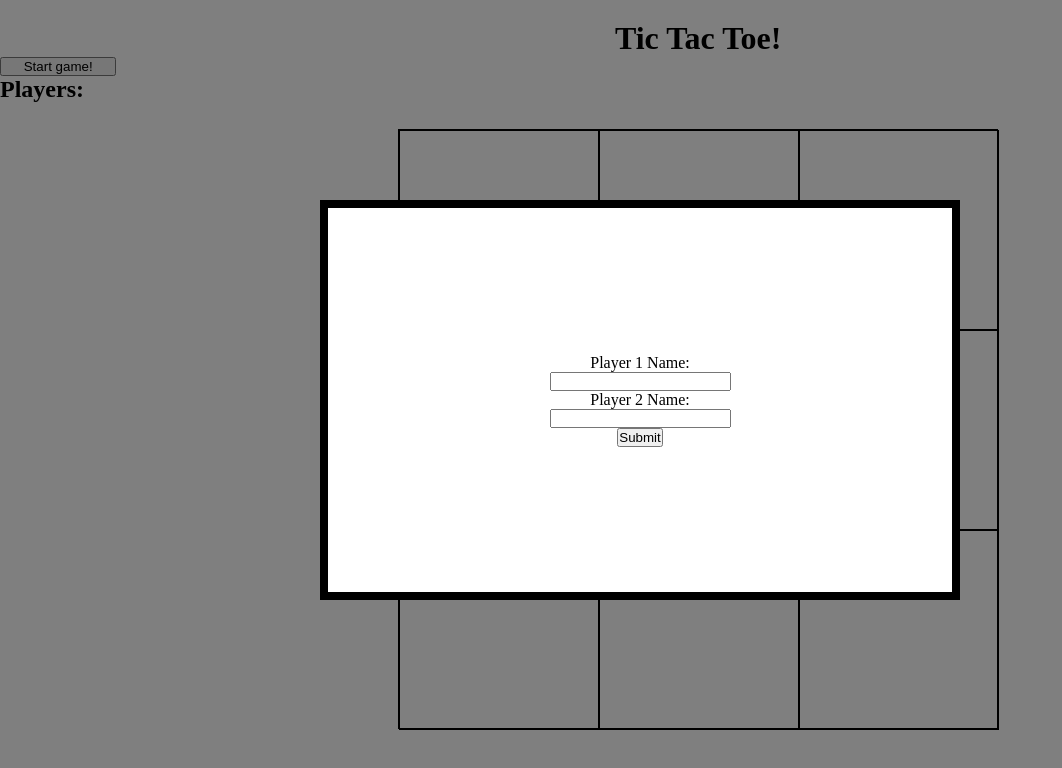
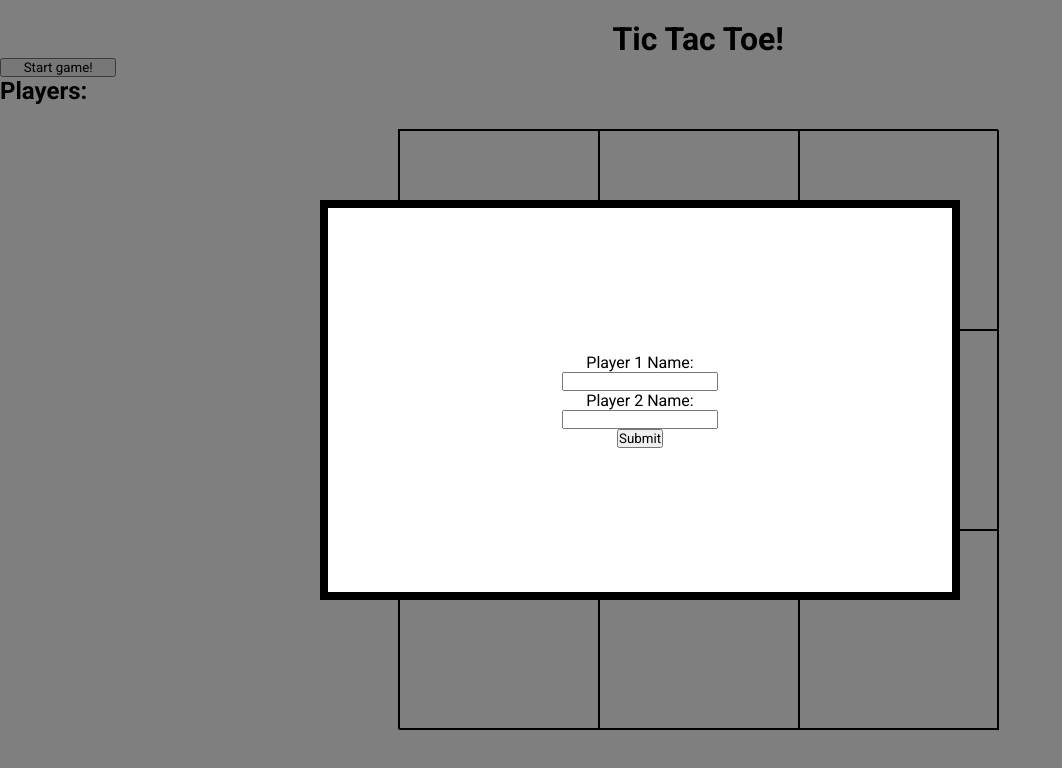
Before and after one commit to peter-bachowski/Tic-Tac-Toe, a plain HTML site: page index.html in a window 1280 px wide. Both pictures are taken after a click on the button "Start game!". Shown: the whole page, without its empty margins (0-1062 px from the left). Drawn offline with Linux system fonts and the light colour scheme.

Commit message:
Edit some functions in js file, fix cell array

```diff
--- a/index.html
+++ b/index.html
@@ -1,13 +1,17 @@
 <!DOCTYPE html>
 <html lang="en">
+
 <head>
   <meta charset="UTF-8">
   <meta http-equiv="X-UA-Compatible" content="IE=edge">
   <meta name="viewport" content="width=device-width, initial-scale=1.0">
   <title>Tic-Tac-Toe!</title>
   <link href="styles.css" rel="stylesheet" type="text/css">
+  <link rel="stylesheet" type="text/css" href="https://fonts.googleapis.com/css?family=Roboto" />
+  <link href="https://fonts.googleapis.com/css2?family=Roboto:wght@700&display=swap" rel="stylesheet">
   <script src="script.js" defer></script>
 </head>
+
 <body>
   <div id="container">
     <h1>Tic Tac Toe!</h1>
@@ -21,14 +25,14 @@
     </div>
   </div>
   <div id="lightbox">
-        <div id="formContainer">
+    <form id="formContainer">
       <!-- <h2>Players:</h2> -->
       <label for="player1Name" class="playerLabel">Player 1 Name: </label>
-            <input type="text" id="player1Name">
+      <input type="text" id="player1Name" required>
       <label for="player2Name" class="playerLabel">Player 2 Name: </label>
-            <input type="text" id="player2Name">
+      <input type="text" id="player2Name" required>
       <input type="submit" id="submit">
-        </div>
+    </form>
   </div>
 </body>
 
--- a/script.js
+++ b/script.js
@@ -2,30 +2,35 @@ const gridContainer = document.getElementById("gridContainer");
 const gridCell = document.createElement("div");
 const startBtn = document.getElementById("startBtn");
 const lightbox = document.getElementById("lightbox");
+const submitBtn = document.getElementById("submit");
 
 const player = (name, symbol) => {
-    return {name, symbol};
+  return { name, symbol };
+};
+
+const cell = (number) => {
+
 };
 
 let cellArray = [];
 
 gridCell.classList.add("gridCell");
 
-for (let cellCount = 0; cellCount < 9; cellCount++){
-    let cell = cellArray[cellCount];
-    cell = gridCell.cloneNode(true);
-    gridContainer.appendChild(cell);
-    cell.addEventListener("click", cellClickFunc(cell));
-}
-
-function cellClickFunc (el) {
-
+for (let cellCount = 0; cellCount < 9; cellCount++) {
+  let cell = gridCell.cloneNode(true);
+  cellArray[cellCount] = cell;
+  gridContainer.appendChild(cell);
+  cell.onclick = () => {
+    cell.innerText = "X";
+  }
 }
 
 startBtn.onclick = () => {
-    lightbox.className = "on";
+  lightbox.className = "on";
 }
 
-lightbox.onclick = () => {
-    lightbox.className = "off";
+submitBtn.addEventListener("click", submit);
+
+function submit() {
+  lightbox.className = "off";
 }
--- a/styles.css
+++ b/styles.css
@@ -2,6 +2,7 @@
     margin: 0;
     padding: 0;
     box-sizing: border-box;
+    font-family: Roboto, 'Open Sans', 'Helvetica Neue', sans-serif;
 }
 
 #container > h1 {
@@ -30,6 +31,11 @@
 .gridCell {
     width: 100%;
     height: 100%;
+    display: flex;
+    justify-content: center;
+    align-items: center;
+    font-weight: 700;
+    font-size: 100px;
 }
 
 .gridCell:hover {
```
Also changed, not shown: 2 other files. Lines whose indentation alone changed are shown as unchanged.
